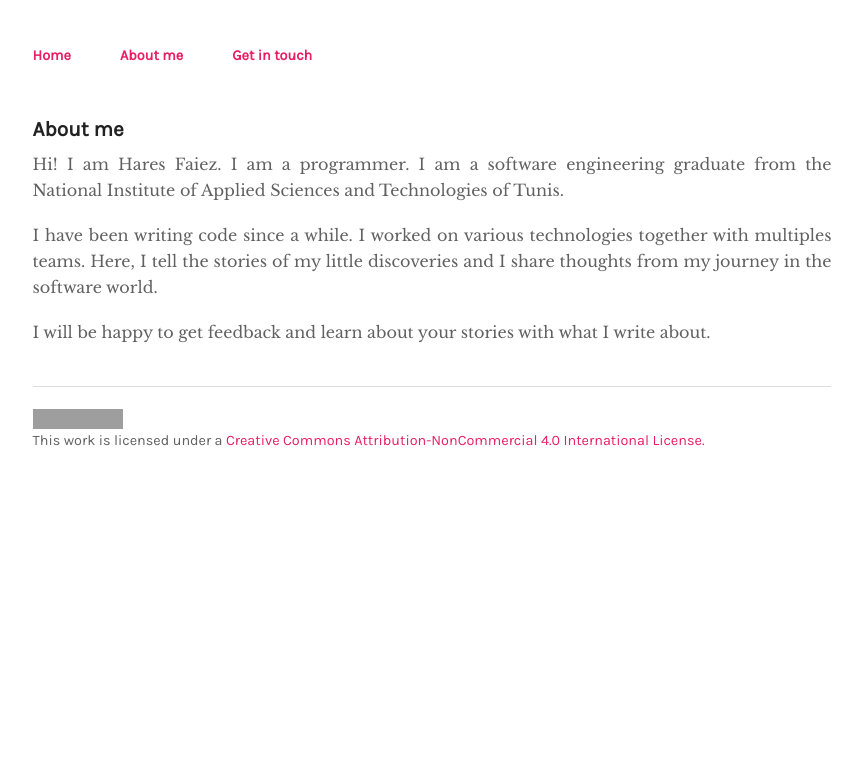
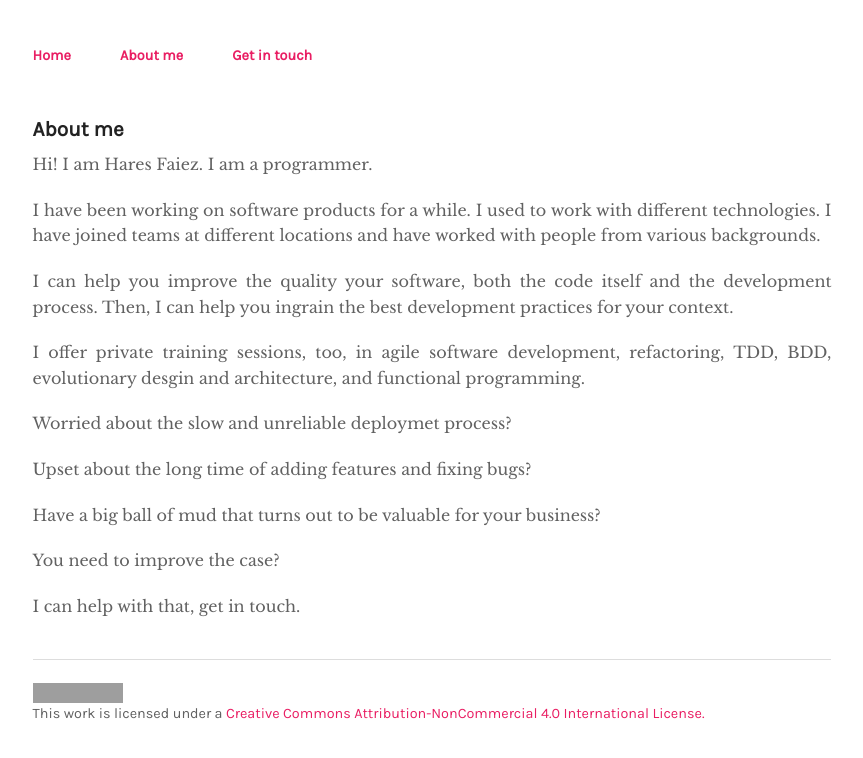
Before and after one commit to haresfaiez/haresfaiez.github.io, a Jekyll site: the page built from about.md, in a window 1280 px wide. Shown: the top 758 px of the page, without its empty margins (208-1071 px from the left). Built offline with Jekyll 4.4.1, drawn with Linux system fonts in a browser that asks for light colours; grey boxes are pictures that could not be loaded.

Commit message:
Add my services to my introduction

```diff
--- a/about.md
+++ b/about.md
@@ -5,13 +5,25 @@ permalink: /about/
 ---
 
 Hi! I am Hares Faiez. I am a programmer.
-I am a software engineering graduate from the National Institute of Applied Sciences
-and Technologies of Tunis.
 
-I have been writing code since a while.
-I worked on various technologies together with multiples teams.
-Here, I tell the stories of my little discoveries
-and I share thoughts from my journey in the software world.
+I have been working on software products for a while.
+I used to work with different technologies.
+I have joined teams at different locations
+and have worked with people from various backgrounds.
 
-I will be happy to get feedback
-and learn about your stories with what I write about.
+I can help you improve the quality your software, both the code itself
+and the development process.
+Then, I can help you ingrain the best development practices for your context.
+
+I offer private training sessions, too, in agile software development, refactoring, TDD, BDD,
+evolutionary desgin and architecture, and functional programming.
+
+Worried about the slow and unreliable deploymet process?
+
+Upset about the long time of adding features and fixing bugs?
+
+Have a big ball of mud that turns out to be valuable for your business?
+
+You need to improve the case?
+
+I can help with that, get in touch.
```
Also changed, not shown: get-in-touch.md (+1 -3 lines).
